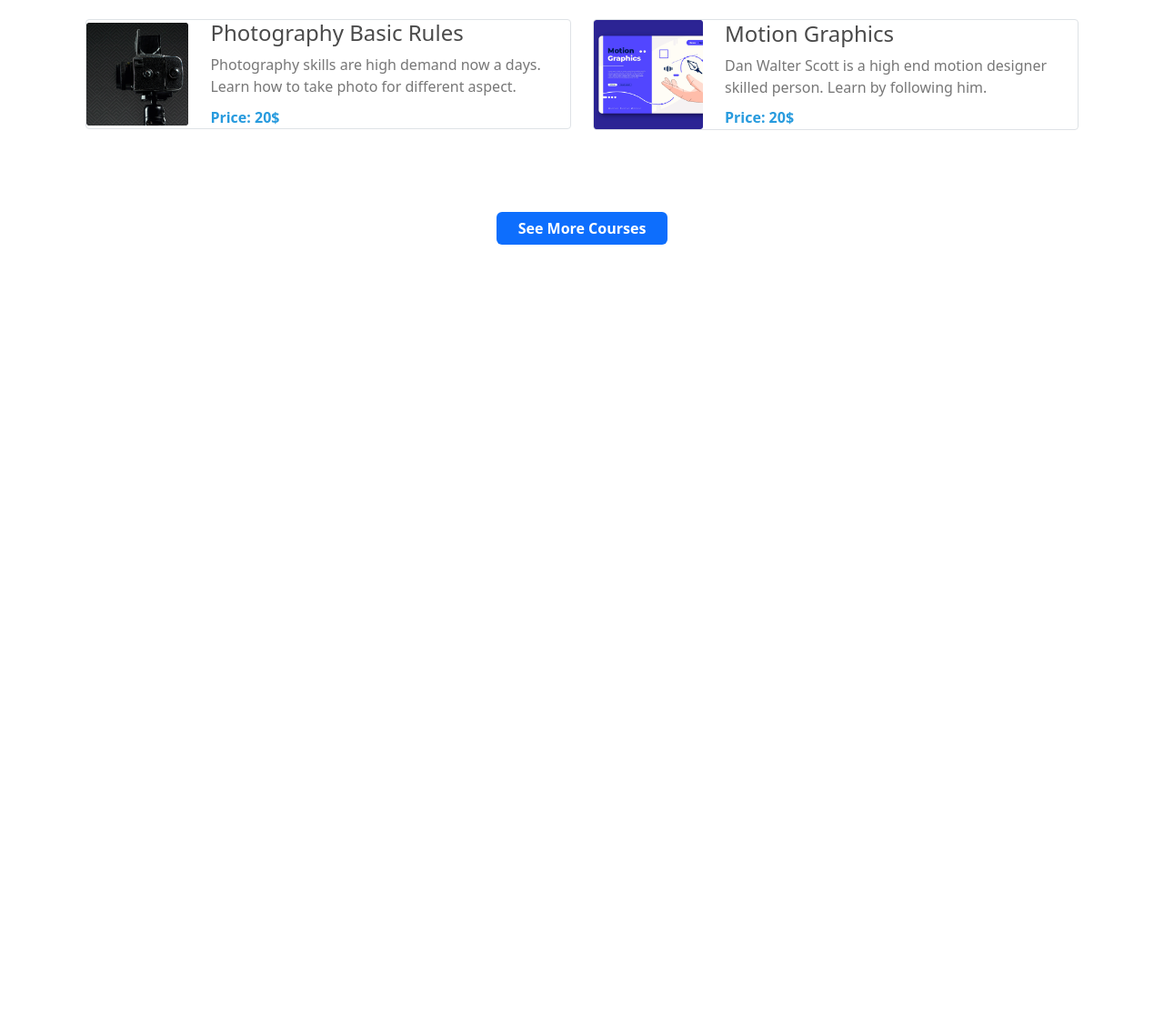
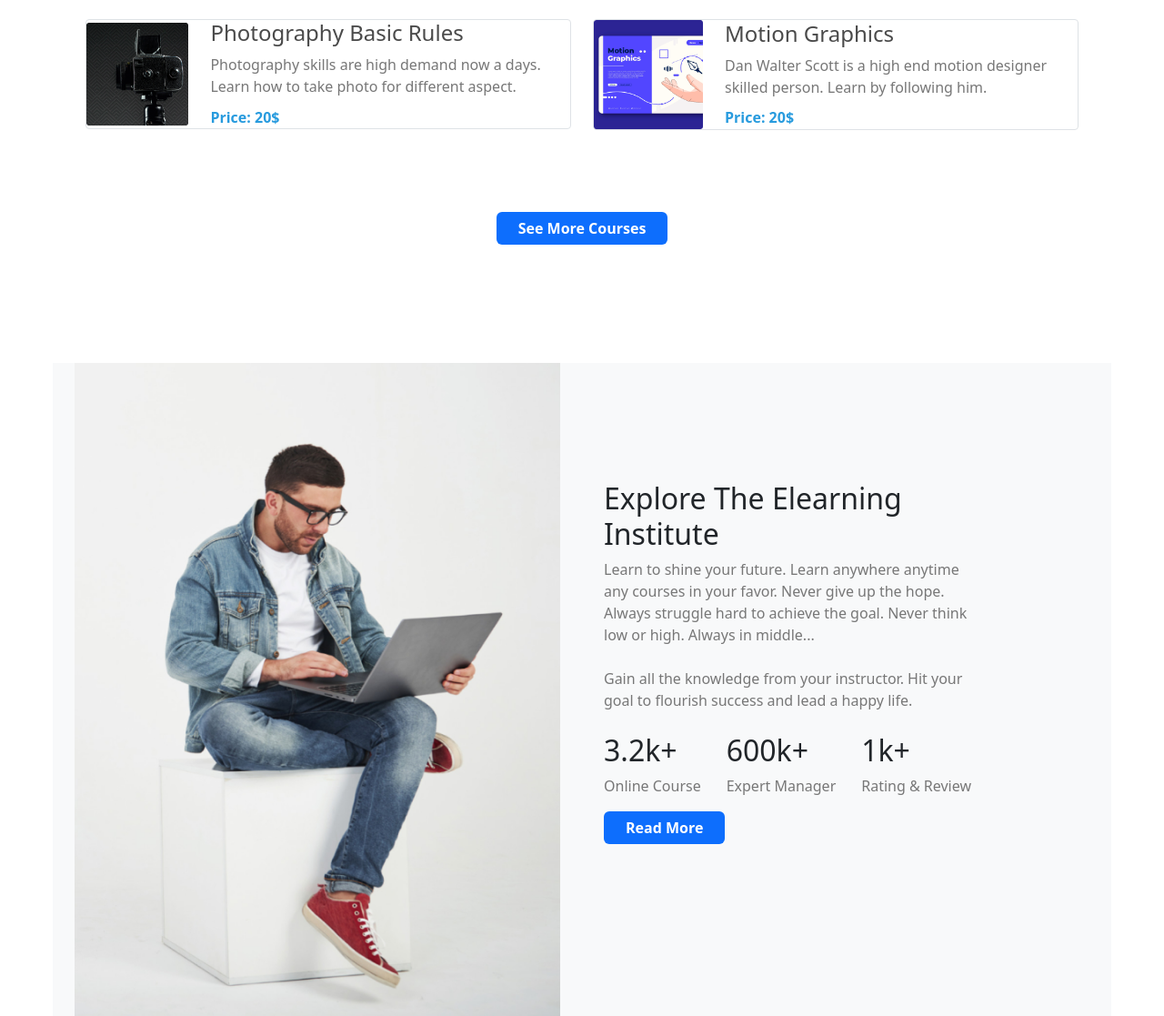
Before and after one commit to MRKPRO360/Educare, a plain HTML site: page index.html in a window 1280 px wide. Shown: the part 1210-2327 px from the top of the page at 91% size. Before the commit the page ends 1479 px from the top, so only its background shows below. Drawn offline with Linux system fonts and the light colour scheme.

Commit message:
adde explore section and utitlities

```diff
--- a/index.html
+++ b/index.html
@@ -102,7 +102,7 @@
               src="./images/cover/cover-1.png"
               class="d-block img-fluid"
               alt="..."
-              style="height: 497px; object-fit: cover"
+              style="height: 497px; width: 100%; object-fit: cover"
             />
             <div class="carousel-caption d-md-block">
               <h1 class="fw-semibold fs-3">Get Started Digital Learning</h1>
@@ -138,7 +138,7 @@
               src="./images/cover/cover-3.jpg"
               class="d-block img-fluid"
               alt="..."
-              style="height: 497px; object-fit: cover"
+              style="height: 497px; width: 100%; object-fit: cover"
             />
             <div class="carousel-caption d-md-block">
               <h1 class="fw-semibold">Money Back Guarantee</h1>
@@ -341,6 +341,58 @@
       </div>
     </section>
 
+    <!-- Explore Section -->
+
+    <section>
+      <div class="container">
+        <div class="row gx-5 bg-light">
+          <div class="col-12 col-lg-6">
+            <div class="">
+              <img src="./images/working.png" alt="" class="img-fluid" />
+            </div>
+          </div>
+          <div class="col-12 col-lg-6">
+            <div class="p-huge">
+              <h2>Explore The Elearning Institute</h2>
+              <p class="fs-6 mt-2 mb-4 p-grey">
+                Learn to shine your future. Learn anywhere anytime any courses
+                in your favor. Never give up the hope. Always struggle hard to
+                achieve the goal. Never think low or high. Always in middle...
+                <span class="btn-text-clr fw-bold d-xl-none">See More</span>
+              </p>
+
+              <p class="fs-6 mt-2 mb-4 p-grey">
+                Gain all the knowledge from your instructor. Hit your goal to
+                flourish success and lead a happy life.
+              </p>
+              <div
+                class="d-flex align-items-center justify-content-between flex-wrap"
+              >
+                <div class="">
+                  <h2>3.2k+</h2>
+                  <p class="fs-6 p-grey">Online Course</p>
+                </div>
+                <div class="">
+                  <h2>600k+</h2>
+                  <p class="fs-6 p-grey">Expert Manager</p>
+                </div>
+                <div class="">
+                  <h2>1k+</h2>
+                  <p class="fs-6 p-grey">Rating & Review</p>
+                </div>
+              </div>
+
+              <button
+                class="btn border-0 btn-bg text-white fs-6 fw-bold px-4 bg-primary"
+              >
+                Read More
+              </button>
+            </div>
+          </div>
+        </div>
+      </div>
+    </section>
+
     <script src="./bootstrap/bootstrap.min.js"></script>
   </body>
 </html>
--- a/style.css
+++ b/style.css
@@ -73,11 +73,26 @@ section {
   object-fit: cover;
 }
 
+.p-huge {
+  padding: 1.25rem;
+}
+
 /* Breakpoints  */
 
 /* Below 575 px */
 @media only screen and (max-width: 35.9375em) {
+  section {
+    margin: 2rem auto 0 !important;
+  }
   .fs-6 {
     font-size: 0.8rem !important;
   }
 }
+
+/* Upto 576px */
+
+@media only screen and (min-width: 36em) {
+  .p-huge {
+    padding: 8.125rem 8.125rem 8.125rem 0;
+  }
+}
```
